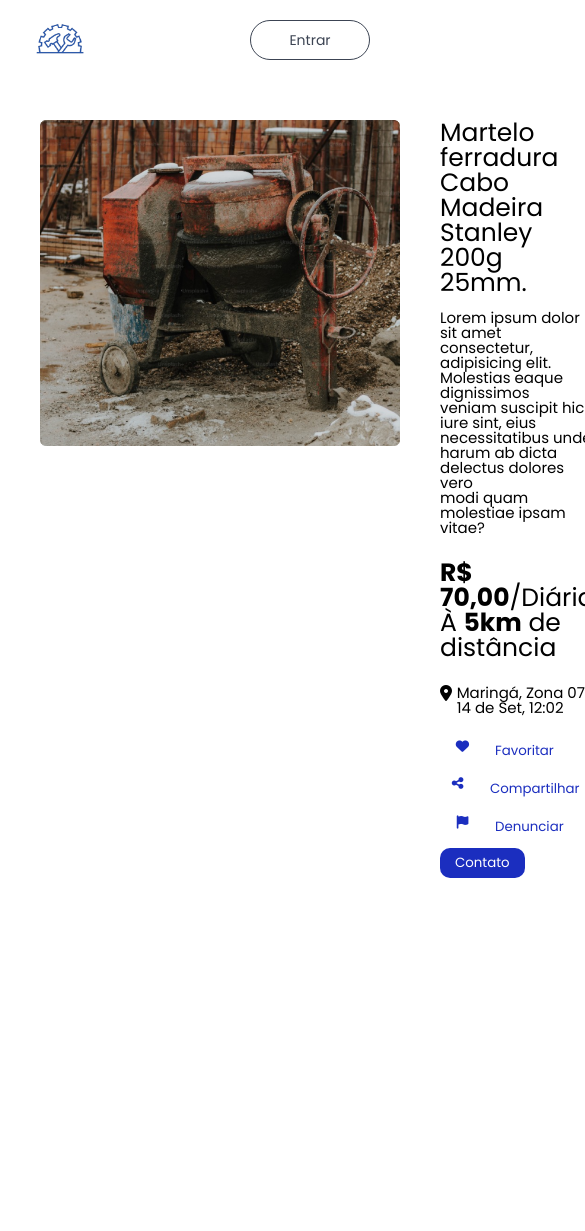
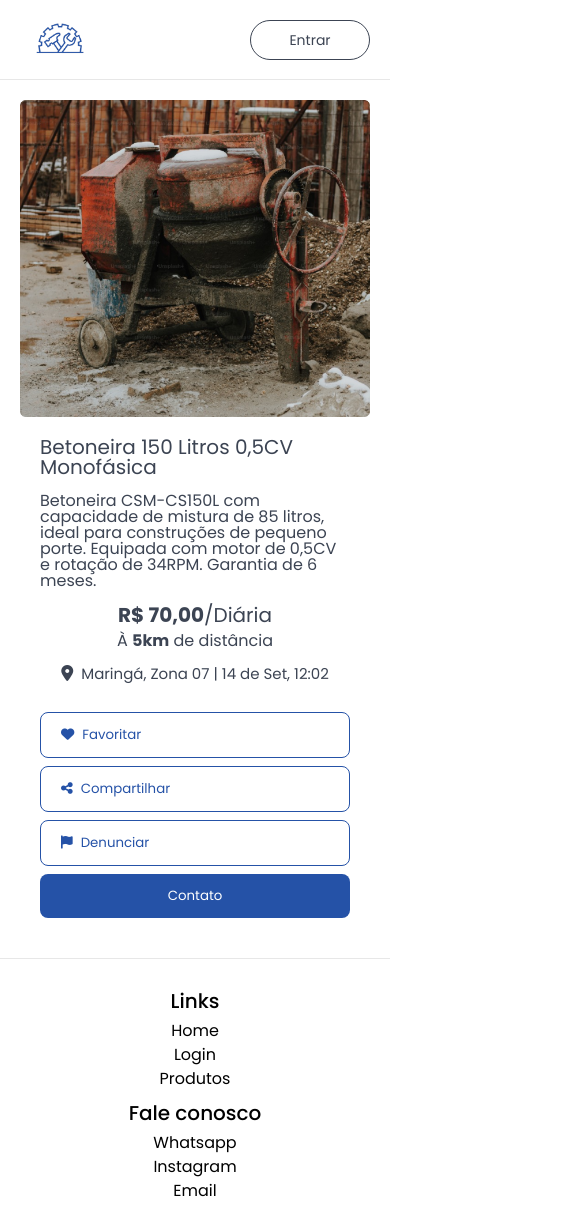
Before and after one commit to Carne-Seca-Faculdade/faca-voce-mesmo, a plain HTML site: page src/views/product.html in a window 390 px wide. Shown: the top 1231 px of the page, 585 px wide, since content can reach past the window. Before the commit the page ends 918 px from the top, so only its background shows below. Drawn offline with Linux system fonts and the light colour scheme.

Commit message:
feat - added initial responsive design for product page

```diff
--- a/src/styles/home.css
+++ b/src/styles/home.css
@@ -91,7 +91,7 @@
 	margin-bottom: 1.25rem;
 }
 
-.CTA-button {
+.primary-button {
 	display: block;
 	text-align: center;
 	width: fit-content;
@@ -104,7 +104,7 @@
 	transition: all 0.3s ease-in-out;
 }
 
-.CTA-button:hover {
+.primary-button:hover {
 	opacity: 0.8;
 }
 
--- a/src/styles/product.css
+++ b/src/styles/product.css
@@ -6,6 +6,7 @@
 	overflow: hidden;
 	padding: 0.75rem 1.25rem;
 	max-height: 80px;
+	border-bottom: 0.5px solid var(--colorNeutral-200);
 }
 
 .navbar__content {
@@ -19,7 +20,7 @@
 	background-color: var(--colorNeutral-200);
 	padding: 0.5rem;
 	border-radius: 8px;
-	display: flex;
+	display: none;
 	align-items: center;
 	justify-content: center;
 	gap: 0.5rem;
@@ -60,62 +61,57 @@
 	border-color: transparent;
 }
 
-/* TODO MOVE THIS MEDIA QUERY TO THE END OF THE PAGE */
-@media (max-width: 768px) {
-	.navbar__search-form {
-		display: none;
-	}
+.main {
+	flex: 1 1 0%;
+	padding: 20px;
+	display: flex;
+	justify-content: center;
+	align-items: center;
 }
 
 .produtosContainer {
 	display: flex;
-	align-items: flex-start;
-	padding: 20px;
+	flex-direction: column;
+	align-items: center;
+	justify-content: center;
 	width: 100%;
+	max-width: 500px;
 }
 
-.image img {
-	padding: 20px;
+.image {
 	width: 100%;
-	width: 400px;
-	height: auto;
+	height: 100%;
+	max-width: 500px;
 }
 
 .texto {
 	display: flex;
-	justify-content: flex-start;
 	flex-direction: column;
+	justify-content: space-between;
+	gap: 1rem;
 	padding: 20px;
 	width: 100%;
+	color: var(--colorNeutral-300);
 }
 
-.nome {
-	font-size: 25px;
+.product__main-info {
+	display: flex;
+	flex-direction: column;
+	justify-content: space-center;
+	align-items: center;
+	gap: 0.5rem;
 }
 
-.descricao {
-	font-size: 15px;
-	margin-top: 15px;
-}
-
+.nome,
 .preco {
-	font-size: 25px;
-	margin-top: 25px;
-}
-
-.distancia {
-	font-size: 25px;
+	font-size: 1.25rem;
 }
 
 .localizacao {
 	display: flex;
-	flex-direction: row;
-	margin-top: 25px;
-}
-
-.local {
-	width: 30px;
-	height: 30px;
+	justify-content: center;
+	align-items: center;
+	gap: 0.5rem;
 }
 
 .localData {
@@ -124,104 +120,135 @@
 
 .botoes {
 	display: flex;
-	flex-direction: row;
-	flex-wrap: wrap;
+	flex-direction: column;
 	justify-content: space-between;
 	margin-top: 15px;
 	width: 100%;
+	gap: 0.5rem;
 }
 
-.botaoFav {
+.botoes div {
 	display: flex;
-	flex-direction: row;
-	cursor: pointer;
-	border: 0.5px solid var(--colorNeutral2);
-	border-color: rgb(27, 46, 191);
-	color: rgb(27, 46, 191);
-	border-radius: 10px;
-	padding: 5px;
+	align-items: center;
+	flex-wrap: wrap;
+	gap: 0.5rem;
+	flex: 1 1 0%;
 }
 
-.coracao {
-	width: 25px;
-	height: 25px;
-	margin-right: 20px;
-	margin-left: 5px;
-	margin-top: 5px;
-	margin-bottom: 2px;
+.outlined-button {
+	display: flex;
+	align-items: center;
+	gap: 0.5rem;
+	text-decoration: none;
+	background-color: transparent;
+	color: var(--colorPrimary);
+	border: 0.5px solid var(--colorPrimary);
+	padding: 0.75rem 1.25rem;
+	border-radius: 8px;
+	transition: all 0.3s ease-in-out;
+	width: 100%;
 }
 
-.favTexto {
-	display: flex;
-	align-self: center;
+.outlined-button:hover {
+	background-color: var(--colorPrimary);
+	color: var(--textWhite);
+	border-color: transparent;
 }
 
-.botaoComp {
-	display: flex;
-	flex-direction: row;
-	cursor: pointer;
-	border: 0.5px solid var(--colorNeutral2);
-	border-color: rgb(27, 46, 191);
-	color: rgb(27, 46, 191);
-	border-radius: 10px;
+.primary-button {
+	display: block;
+	text-align: center;
+	width: fit-content;
+	text-decoration: none;
+	background-color: var(--colorPrimary);
+	color: var(--textWhite);
+	padding: 0.75rem 1.25rem;
+	border-radius: 8px;
+	margin: 0 auto;
+	transition: all 0.3s ease-in-out;
+	width: 100%;
 }
 
-.share {
-	width: 25px;
-	height: 25px;
-	margin-left: 5px;
-	margin-right: 20px;
-	margin-top: 5px;
-	margin-bottom: 4px;
+.primary-button:hover {
+	opacity: 0.8;
 }
 
-.compTexto {
+.footer {
+	padding: 2rem 1rem;
 	display: flex;
-	align-self: center;
-	margin-right: 5px;
+	flex-direction: column;
+	justify-content: center;
+	align-items: center;
+	gap: 1rem;
+	text-align: center;
+	border-top: 0.5px solid var(--colorNeutral-200);
 }
 
-.botaoDenum {
-	display: flex;
-	flex-direction: row;
-	cursor: pointer;
-	border: 0.5px solid var(--colorNeutral2);
-	border-color: rgb(27, 46, 191);
-	color: rgb(27, 46, 191);
-	border-radius: 10px;
-	padding: 5px;
+.footer h3 {
+	font-size: 1.25rem;
+	font-weight: 500;
+	color: var(--textBlack);
+	margin-bottom: 0.75rem;
 }
 
-.flag {
-	width: 25px;
-	height: 25px;
-	margin-left: 5px;
-	margin-right: 20px;
-	margin-top: 5px;
-	margin-bottom: 2px;
+.footer ul {
+	display: flex;
+	gap: 0.5rem;
+	flex-direction: column;
 }
 
-.denumTexto {
-	display: flex;
-	align-self: center;
-	margin-right: 5px;
+.footer a {
+	transition: all 0.3s ease-in-out;
 }
 
-.botaoContato {
-	display: flex;
-	flex-direction: row;
-	cursor: pointer;
-	border: 0.5px solid var(--colorNeutral2);
-	border-color: rgb(27, 46, 191);
-	background-color: rgb(27, 46, 191);
-	border-radius: 10px;
-	padding: 5px;
+.footer a:hover {
+	color: var(--colorSecondary);
 }
 
-.contato {
-	display: flex;
-	align-self: center;
-	margin-right: 10px;
-	margin-left: 10px;
-	color: white;
+@media (min-width: 425px) {
+	.footer {
+		flex-direction: row;
+		justify-content: space-around;
+	}
 }
+
+@media (min-width: 768px) {
+	.navbar__search-form {
+		display: flex;
+	}
+
+	.main {
+		padding: 50px;
+	}
+
+	.produtosContainer {
+		flex-direction: row;
+		max-width: 1300px;
+		align-items: start;
+	}
+
+	.image {
+		max-width: 400px;
+	}
+
+	.texto {
+		text-align: left;
+	}
+
+	.botoes {
+		flex-direction: row;
+		flex-wrap: wrap;
+		justify-content: space-between;
+		align-items: center;
+	}
+
+	.botoes button {
+		width: fit-content;
+	}
+
+	.product__main-info,
+	.localizacao {
+		align-items: flex-start;
+		justify-content: flex-start;
+	}
+}
--- a/src/styles/products.css
+++ b/src/styles/products.css
@@ -117,6 +117,7 @@
 }
 
 .grid-product {
+	display: block;
 	position: relative;
 	overflow: hidden;
 	width: 100%;
--- a/src/views/product.html
+++ b/src/views/product.html
@@ -48,60 +48,83 @@
 					</button>
 				</form>
 			</div>
-			<a href="/src/views/login.html" class="navbar__login-button"
-				>Entrar</a
+			<a
+				href="/src/views/login.html"
+				title="Clique para entrar"
+				class="navbar__login-button"
 			>
+				Entrar
+			</a>
 		</nav>
 
-		<header>
-			<!-- Informação dos produtos -->
-
+		<main class="main">
 			<div class="produtosContainer">
-				<div class="image">
 				<img
+					class="image"
 					src="/src/assets/images/betorneira.png"
 					alt="Betorneira"
 				/>
+				<div class="texto">
+					<h3 class="nome">Betoneira 150 Litros 0,5CV Monofásica</h3>
+					<p class="descricao">
+						Betoneira CSM-CS150L com capacidade de mistura de 85
+						litros, ideal para construções de pequeno porte.
+						Equipada com motor de 0,5CV e rotação de 34RPM. Garantia
+						de 6 meses.
+					</p>
+
+					<div class="product__main-info">
+						<p class="preco"><strong>R$ 70,00</strong>/Diária</p>
+						<p class="distancia">
+							À <strong>5km</strong> de distância
+						</p>
 					</div>
-				<div class="texto">
-					<h3 class="nome">
-						Martelo ferradura Cabo Madeira Stanley 200g 25mm.
-					</h3>
-					<p class="descricao">
-						Lorem ipsum dolor sit amet consectetur, adipisicing
-						elit. Molestias eaque dignissimos<br />
-						veniam suscipit hic iure sint, eius necessitatibus unde
-						harum ab dicta delectus dolores vero<br />
-						modi quam molestiae ipsam vitae?
-					</p>
-					<p class="preco"><strong>R$ 70,00</strong>/Diária</p>
-					<p class="distancia">À <strong>5km</strong> de distância</p>
+
 					<div class="localizacao">
-						<i class="fa-solid fa-location-dot local"></i>
+						<i class="fa-solid fa-location-dot"></i>
 						<p class="localData">
 							Maringá, Zona 07 | 14 de Set, 12:02
 						</p>
 					</div>
 
 					<div class="botoes">
-						<button class="botaoFav">
-							<i class="fa-solid fa-heart coracao"></i>
-							<p class="favTexto">Favoritar</p>
+						<div>
+							<button class="outlined-button">
+								<i class="fa-solid fa-heart"></i>
+								<span>Favoritar</span>
 							</button>
-						<button class="botaoComp">
-							<i class="fa-solid fa-share-nodes share"></i>
-							<p class="compTexto">Compartilhar</p>
+							<button class="outlined-button">
+								<i class="fa-solid fa-share-nodes"></i>
+								<span>Compartilhar</span>
 							</button>
-						<button class="botaoDenum">
-							<i class="fa-solid fa-flag flag"></i>
-							<p class="denumTexto">Denunciar</p>
+							<button class="outlined-button">
+								<i class="fa-solid fa-flag"></i>
+								<span>Denunciar</span>
 							</button>
-						<button class="botaoContato">
-							<p class="contato">Contato</p>
-						</button>
+						</div>
+						<button class="primary-button">Contato</button>
 					</div>
 				</div>
 			</div>
-		</header>
+		</main>
+
+		<footer class="footer">
+			<div>
+				<h3>Links</h3>
+				<ul>
+					<li><a href="/src/index.html">Home</a></li>
+					<li><a href="/src/views/login.html">Login</a></li>
+					<li><a href="/src/views/products.html">Produtos</a></li>
+				</ul>
+			</div>
+			<div>
+				<h3>Fale conosco</h3>
+				<ul>
+					<li><a href="#">Whatsapp</a></li>
+					<li><a href="#">Instagram</a></li>
+					<li><a href="#">Email</a></li>
+				</ul>
+			</div>
+		</footer>
 	</body>
 </html>
```
Also changed, not shown: src/index.html (+4 -4 lines), src/views/products.html (+64 -64 lines), README.md. Lines whose indentation alone changed are shown as unchanged.
